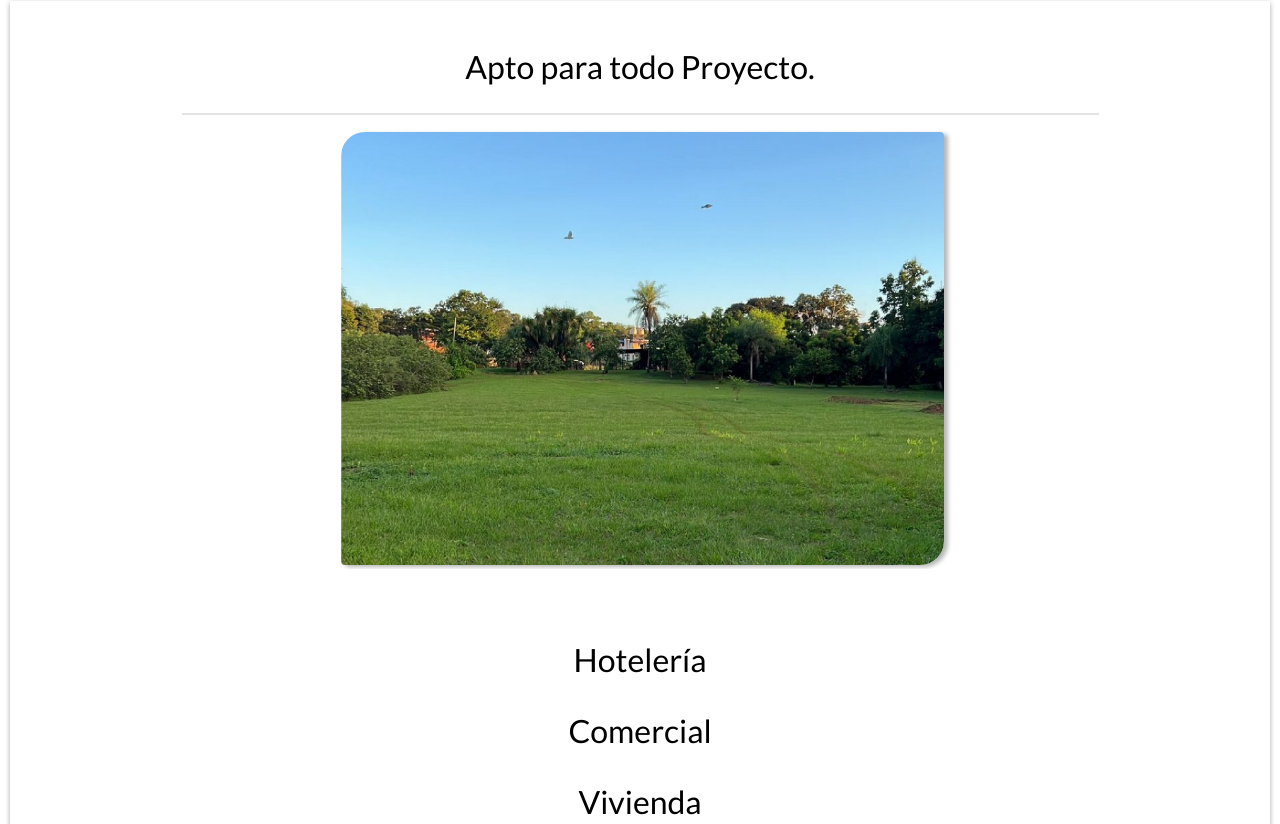
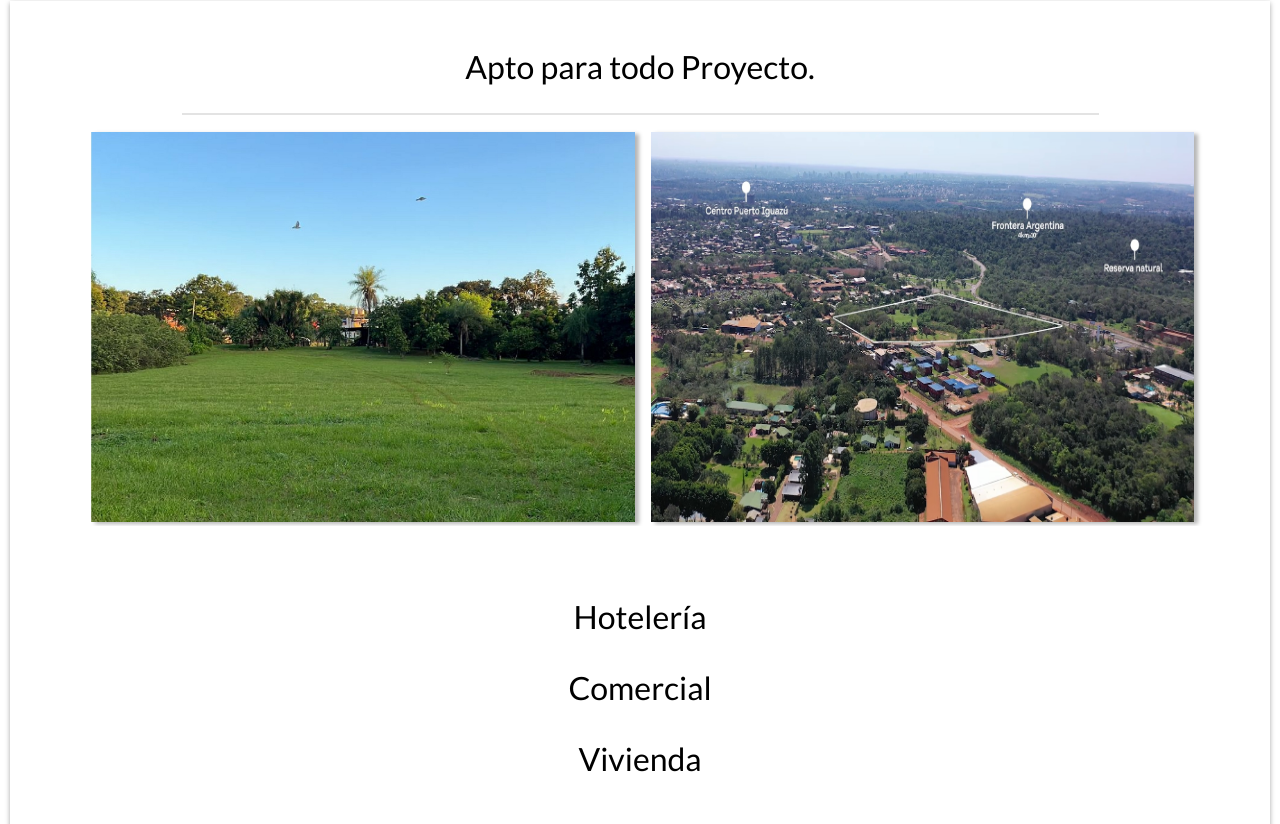
Before and after one commit to iguazuweb/1, a plain HTML site: page index.html in a window 1280 px wide. Shown: the part 2280-3104 px from the top of the page. Drawn offline with Linux system fonts and the light colour scheme.

Commit message:
Add files via upload

```diff
--- a/index.html
+++ b/index.html
@@ -82,8 +82,9 @@
      <div class="contenedormap">
     <div class="image">
       <img class="lim" src="img/lim.jpg" alt="Predio">
+      <img class="lim" src="img/aerea_1.jpg" alt="Predio">
       </div>
-      </div>
+            </div>
       <br>
     <h3 class="unica">Hotelería</h3>
     <h3 class="unica">Comercial</h3>
--- a/styles.css
+++ b/styles.css
@@ -125,14 +125,14 @@ html {
 /* .image-grid {
   display: grid;
   grid-template-columns: repeat(3, 1fr);
-  gap: 10px; */ */
+  gap: 10px; */
  /*  /* max-width: 800px;
   margin: 0 auto;
 } aca abajo modifico*/
 
-#imag {
+/* #imag {
   display: block;
-}
+} */
 
 .image-container {
   display: flex;
@@ -415,6 +415,7 @@ font-size: 14px;
   flex: 100%; /* Para que los mapas ocupen todo el ancho en dispositivos móviles */
   margin-right: 0; /* Eliminar el margen derecho en dispositivos móviles */
   display:grid ;
+  justify-items: center;
 }
 
 
@@ -603,9 +604,10 @@ display: flex;
 /* ES HASTA ACA */
 
 .lim {
-  width: 50%;
-  border-radius: 24px 4px 24px 4px;
+  width: 45%;
+  /* border-radius: 24px 4px 24px 4px; */
   box-shadow: 4px 2px 4px 0px rgb(0 0 0 / 29%);
+  margin: 0 8px;
 
 }
 
```
